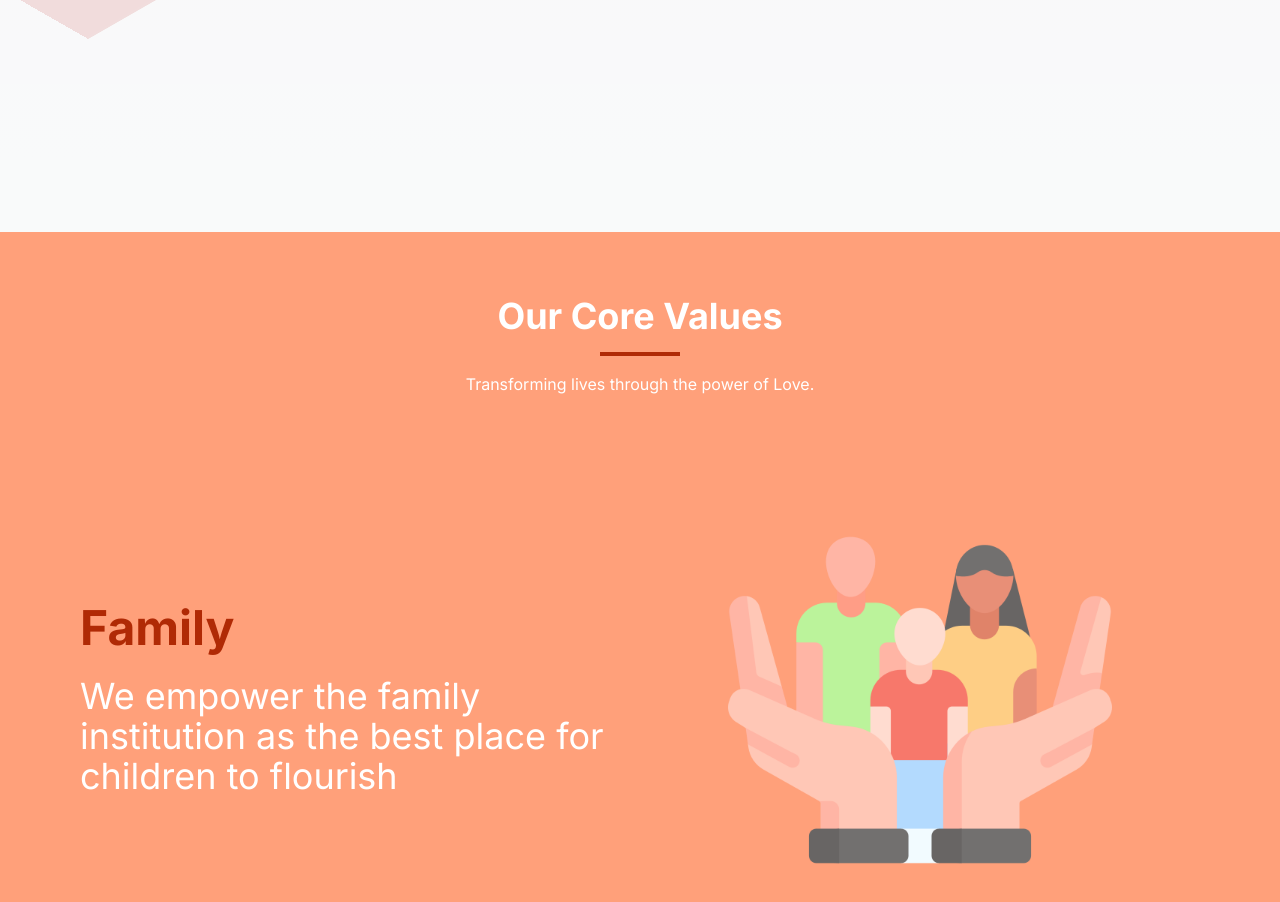
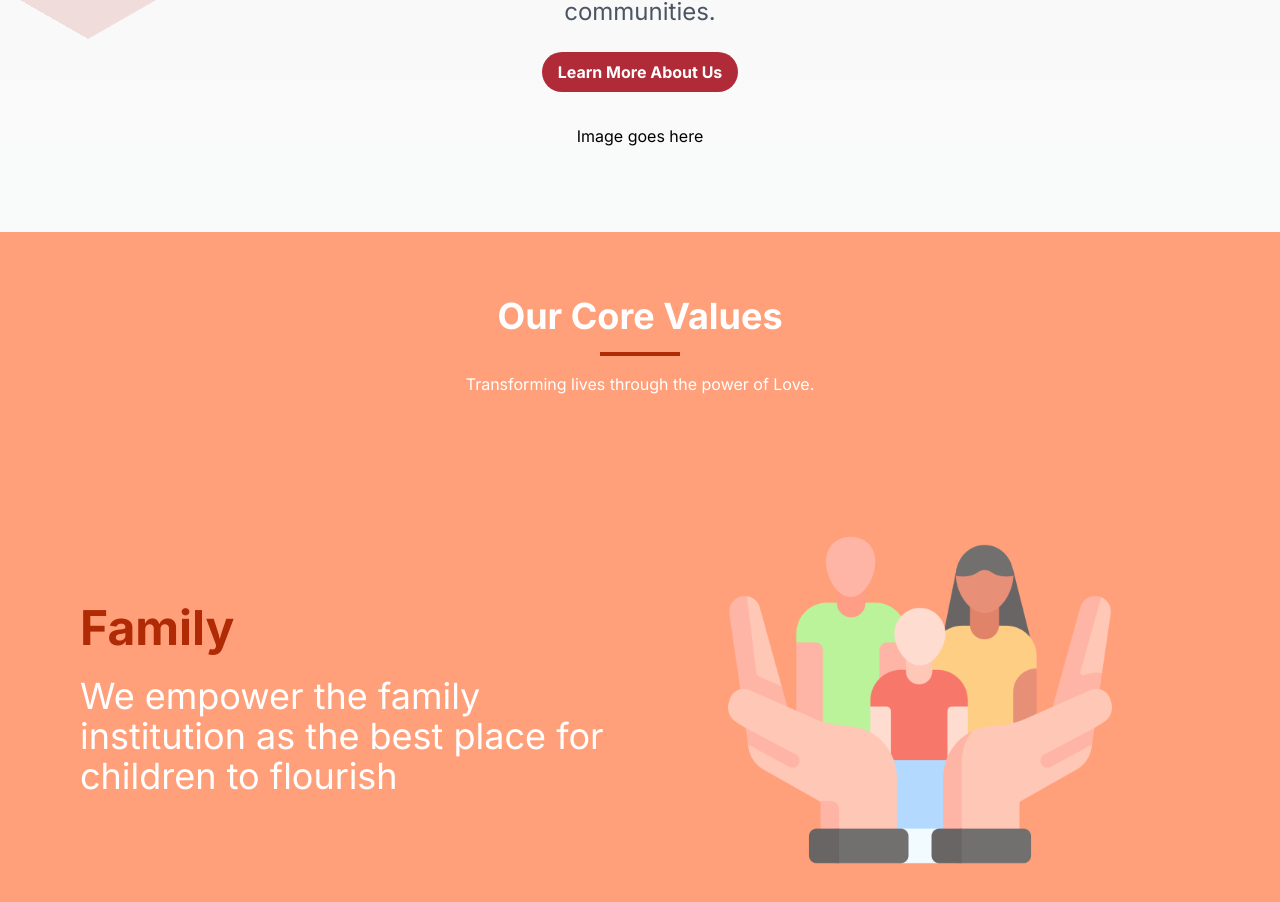
Before and after one commit to geobw30/thefortress-nextjs, a Next.js app: page / in a window 1280 px wide. Shown: the part 1440-2342 px from the top of the page. Built offline with nearby package versions, Linux system fonts and the light colour scheme; no server answers.

Commit message:
add video to hero section

```diff
--- a/components/sections/AboutSection.jsx
+++ b/components/sections/AboutSection.jsx
@@ -38,7 +38,7 @@ const AboutSection = () => {
         </div>
 
         <div className="flex flex-col items-center text-center gap-8 fade-in mt-40">
-          <div className="w-full">
+          <div className="md:w-1/2 w-full">
             <h3 className="text-2xl font-semibold text-gray-800 mb-4 text-4xl">
               Our Mission
             </h3>
@@ -64,6 +64,9 @@ const AboutSection = () => {
               Learn More About Us
             </button>
           </div>
+          <div className="md:w-1/2 w-full">
+            <p>Image goes here</p>
+          </div>
         </div>
       </div>
     </section>
--- a/components/sections/HeroSection.jsx
+++ b/components/sections/HeroSection.jsx
@@ -7,7 +7,7 @@ const HeroSection = () => {
       <div className="absolute inset-0 z-0">
         <div className="video-container">
           <video autoPlay loop muted className="w-full h-full object-cover">
-            <source src="/videos/hero-video.mp4" type="video/mp4" />
+            <source src="/videos/fortress-hero-section.mp4" type="video/mp4" />
             Your browser does not support the video tag.
           </video>
         </div>
```
